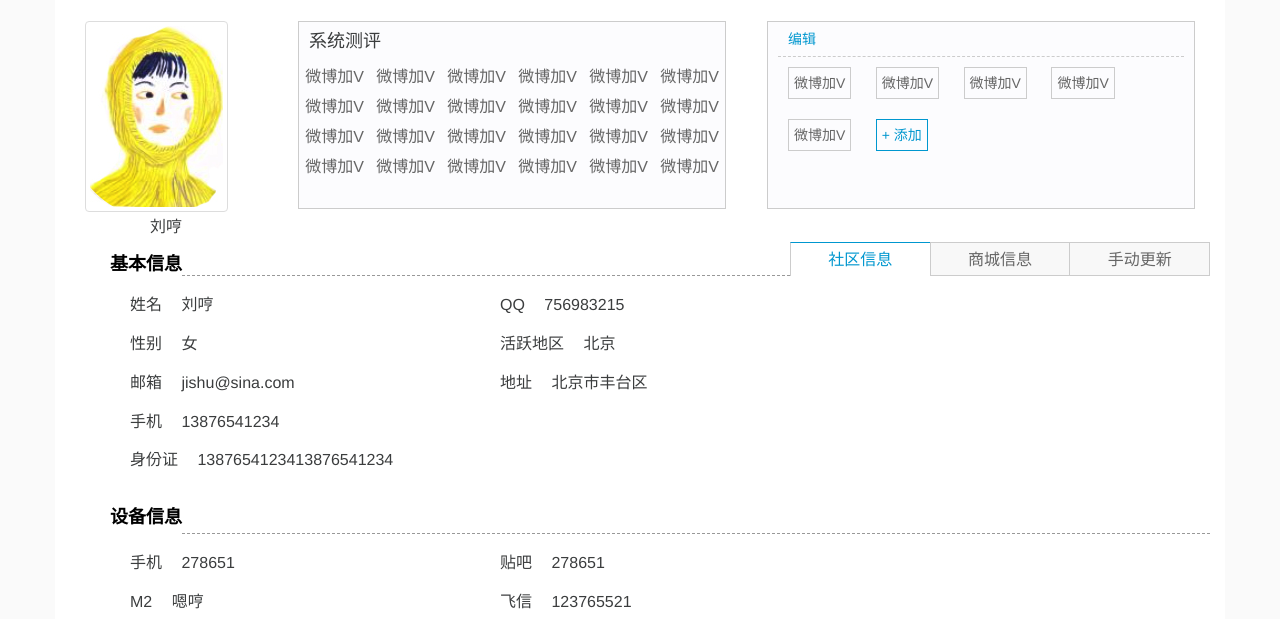
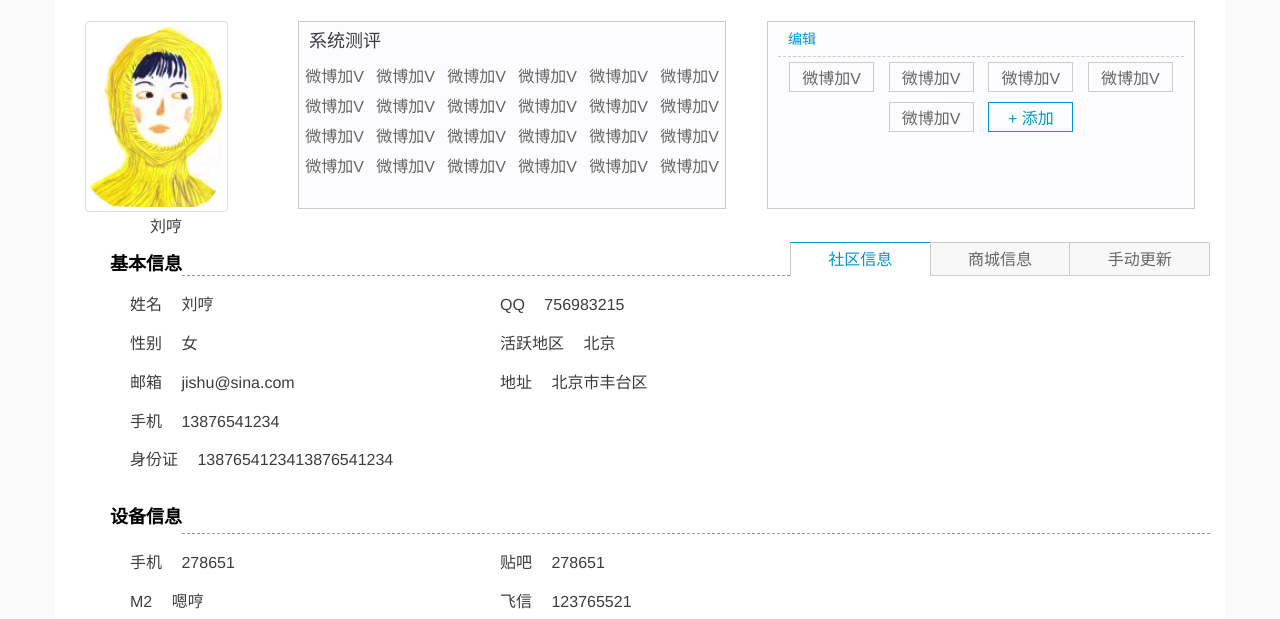
Before and after one commit to SHIYAFEIS/student, a website: page index.html in a window 1280 px wide. Shown: the part 165-784 px from the top of the page. Drawn offline with Linux system fonts and the light colour scheme; files whose address does not match are found by name.

Commit message:
modification

```diff
--- a/css/style.scss
+++ b/css/style.scss
@@ -4,6 +4,7 @@
 .wrapper{
   margin:0;
   padding:0;
+  overflow: hidden;
 }
 .ww{
   padding:0;
@@ -69,6 +70,7 @@
   display: inline-block;
   width:428px;
   height:188px;
+  overflow:auto;
   background: #fcfcfe;
   border:1px solid #ccc;
   .h4{
@@ -90,24 +92,23 @@
       text-align: center;
     }
   }
-  p{
-    padding:0 10px;
-    a{
-      display: inline-block;
-      border:1px solid #ccc;
-      margin:10px;
-      padding:5px;
-      font-size: 14px;
-    }
-    .jia{
-      border:1px solid #0097cf;
-      color:#0097cf;
-    }
+  .jia{
+    border:1px solid #0097cf;
+    color:#0097cf;
   }
 }
 .jv{
+  width:100%;
+  text-align: center;
   a{
+    display: inline-block;
+    width:20%;
+    height:30px;
+    padding:5px 10px;
+    margin:5px;
+    text-align: center;
     position: relative;
+    border:1px solid #ccc;
     .gb{
       width:14px;
       height:14px;
--- a/index.html
+++ b/index.html
@@ -116,8 +116,6 @@
                         <a href="#">微博加V <span class="gb">x</span></a>
                         <a href="#">微博加V <span class="gb">x</span></a>
                         <a href="#">微博加V <span class="gb">x</span></a>
-                    </p>
-                    <p class="jv">
                         <a href="#">微博加V <span class="gb">x</span></a>
                         <a href="#" class="jia"> + 添加</a>
                     </p>
--- a/js/add.js
+++ b/js/add.js
@@ -8,4 +8,10 @@
     $(".jv a").on("click","span",function(){
         $(this).parent().remove();
     })
+    $(".jia").on("click",function(){
+        $(this).prev().clone().insertBefore($(this));
+        $(".jv a").on("click","span",function(){
+            $(this).parent().remove();
+        })
+    })
 })
```
Also changed, not shown: css/style.css, 1 other file.
